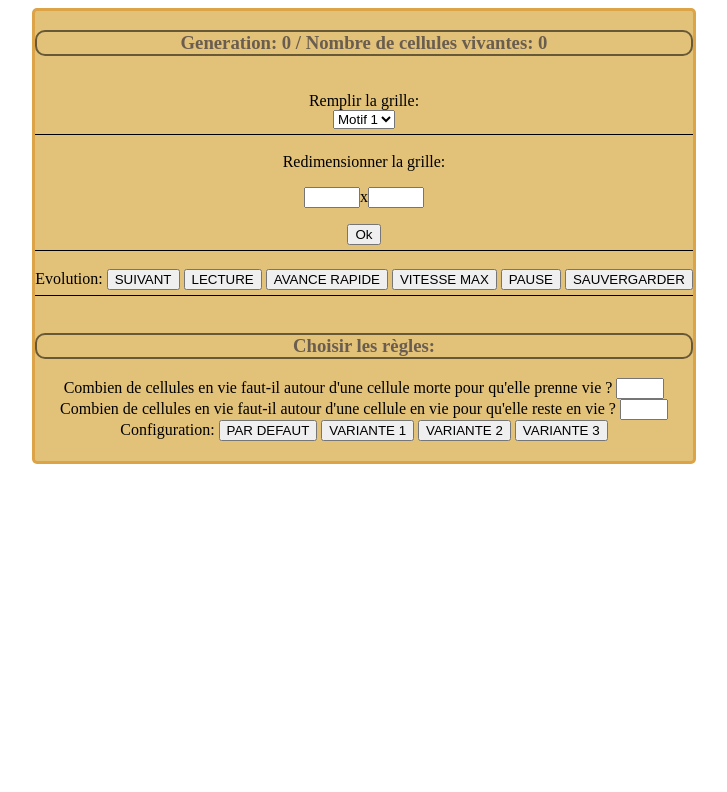
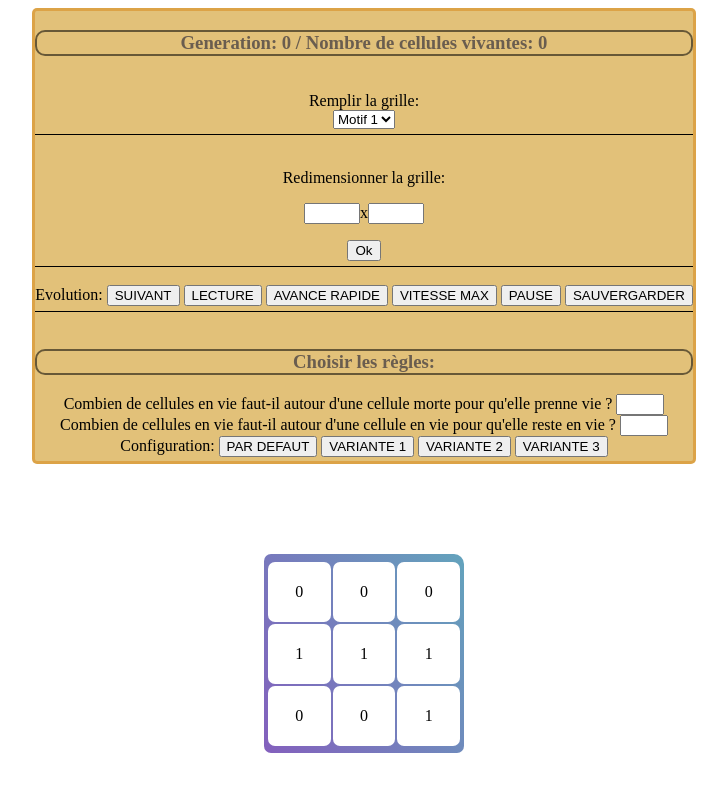
Before and after one commit to cartige/JeuDeLaVie, a plain HTML site: page index.html in a window 1280 px wide. Shown: the whole page, without its empty margins (276-1003 px from the left). Drawn offline with Linux system fonts and the light colour scheme.

Commit message:
script-table

```diff
--- a/index.html
+++ b/index.html
@@ -22,8 +22,8 @@
 
         <br>
         <div class="line">
-            <label for="dimension" id="dim-grille">Redimensionner la grille: </label>
-            <p><input type="number" id="dimension" name="dimension" min="0" max="30">x<input type="number" id="dimension" name="dimension" min="0" max="30"></p>
+            <p>Redimensionner la grille:</p>
+            <p><input type="number" id="grid-width" name="grid-width" min="0" max="30">x<input type="number" id="grid-heigth" name="grid-heigth" min="0" max="30"></p>
             <button type="submit" value="Ok" form="dim-grille">Ok</button>
         </div>
         <br>
@@ -38,11 +38,11 @@
         </div>
         <br>
         <h3>Choisir les règles:</h3>
-        <label for="d-cel">Combien de cellules en vie faut-il autour d'une cellule morte pour qu'elle prenne vie ?</label>
-        <input type="number" id="d-cel" name="d-cel" min="0" max="8">
+        <label for="min-cell-to-born">Combien de cellules en vie faut-il autour d'une cellule morte pour qu'elle prenne vie ?</label>
+        <input type="number" id="min-cell-to-born" name="d-cel" min="0" max="8">
         <br>
-        <label for="l-cel">Combien de cellules en vie faut-il autour d'une cellule en vie pour qu'elle reste en vie ?</label>
-        <input type="number" id="l-cel" name="l-cel" min="0" max="8">
+        <label for="min-cell-to-stay">Combien de cellules en vie faut-il autour d'une cellule en vie pour qu'elle reste en vie ?</label>
+        <input type="number" id="min-cell-to-stay" name="l-cel" min="0" max="8">
         <br>
         <label for="config" id="config">Configuration:</label>
         <button type="submit" value="Par defaut" name="config">PAR DEFAUT</button>
@@ -52,8 +52,28 @@
 
 
     </div>
+    <table>
+        <tbody>
+            <tr>
+                <td>0</td>
+                <td>0</td>
+                <td>0</td>
+            </tr>
+            <tr>
+                <td>1</td>
+                <td>1</td>
+                <td>1</td>
+            </tr>
+            <tr>
+                <td>0</td>
+                <td>0</td>
+                <td>1</td>
+            </tr>
+        </tbody>
+    </table>
 
     <script src="script.js"></script>
+    <script src="main.js"></script>
 </body>
 
 </html>
--- /dev/null
+++ b/main.js
@@ -0,0 +1,4 @@
+
+let grid = new Game(10,10,3,4);
+console.log(grid.grid);
+console.log(grid.rules1);
--- a/script.js
+++ b/script.js
@@ -0,0 +1,29 @@
+class Game{
+    constructor(width, heigth, min_cell_to_born, min_cell_to_born){
+        this.width = width;
+        this.heigth = heigth;
+        this.cells = [...Array(this.width)].map(cell => Array(this.heigth));
+        this._min_cell_to_born = min_cell_to_born;
+        this._min_cell_to_stay = min_cell_to_stay;
+    }
+    get grid() {
+        return this.cells;
+    }
+    get min_cell_to_born() {
+        return this._min_cell_to_born;
+    }
+    get min_cell_to_stay() {
+        return this._min_cell_to_stay;
+    }
+    set min_cell_to_born(min_cell_to_born) {
+        if(min_cell_to_born !== this._min_cell_to_born){
+            this._min_cell_to_born = min_cell_to_born;
+        }
+    }
+    set min_cell_to_stay(min_cell_to_stay) {
+        if(min_cell_to_stay !== this._min_cell_to_stay){
+            this._min_cell_to_stay = min_cell_to_stay;
+        }
+    }
+
+}
--- a/style.css
+++ b/style.css
@@ -26,3 +26,31 @@ h3{
     color: rgba(75, 68, 68, 0.795);
     border-color: rgba(0, 0, 0, 0.541);
 }
+
+table,
+td {
+  font-size: medium;
+  font-family: "Times New Roman", Times, serif;
+  text-align: center;
+  padding: 5px;
+  width: 200px;
+  height: 50px;
+  margin: auto;
+  background-color: white;
+  border-radius: 7px;
+  position: relative;
+  top: 4px;
+}
+
+table {
+    background: linear-gradient(
+      240deg,
+      rgba(33, 124, 160, 0.7),
+      rgba(79, 28, 161, 0.7)
+    );
+    border-top-right-radius: 10px;
+    position: relative;
+    top: 90px;
+    padding: 2px;
+    padding-bottom: 9px;
+  }
```
Also changed, not shown: game.html (added).
